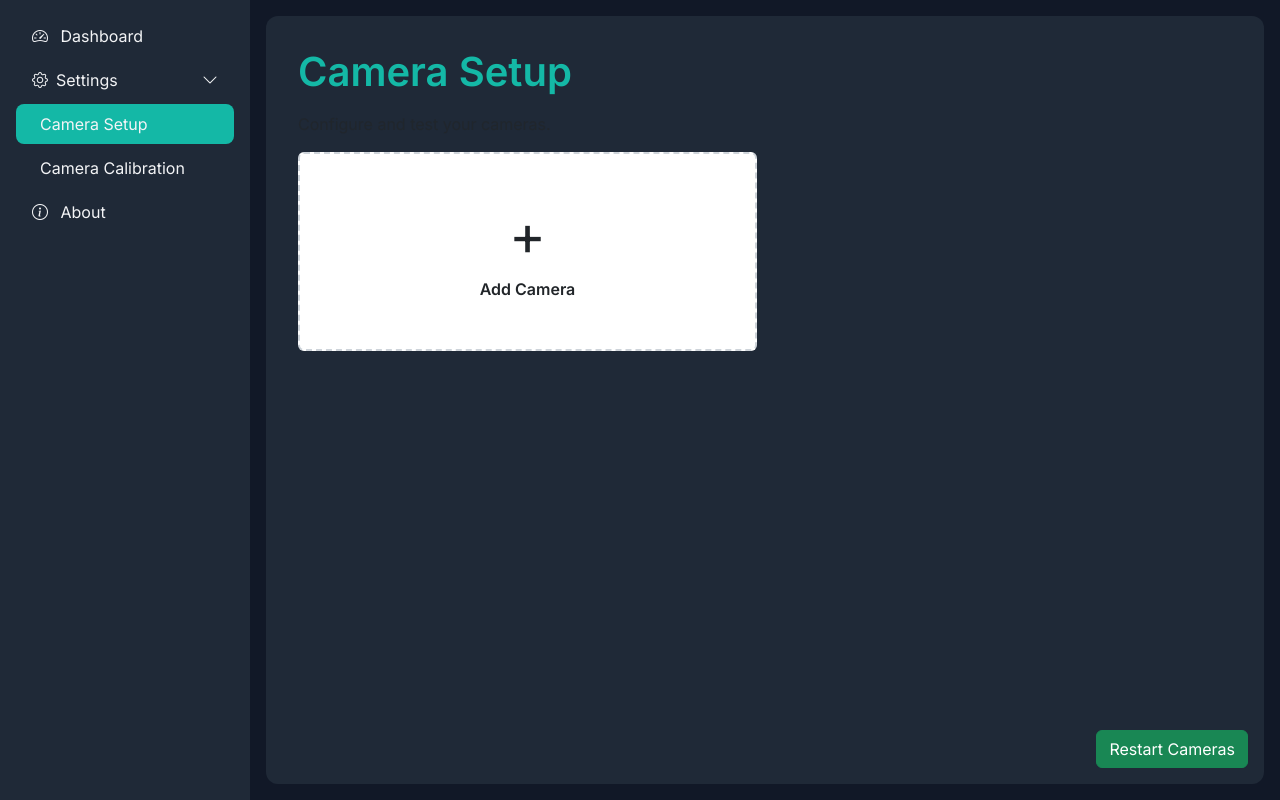
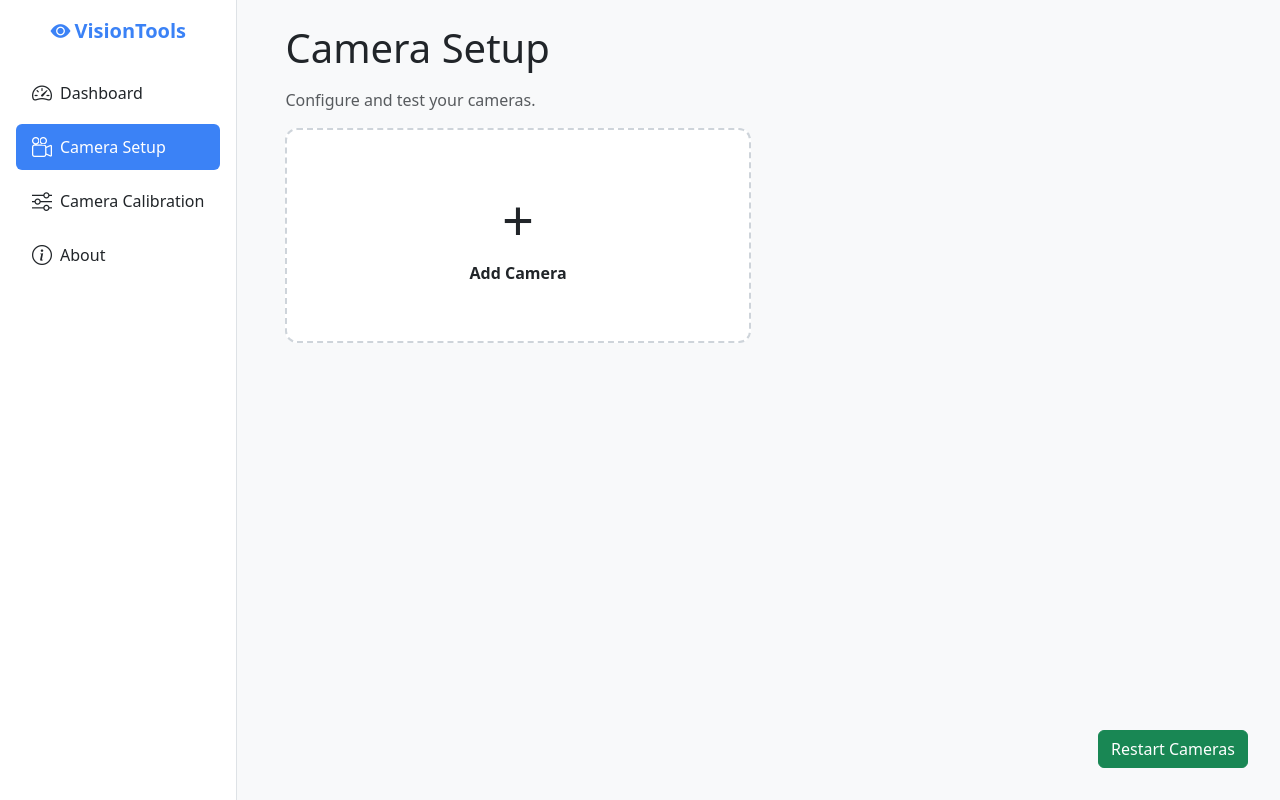
Before and after one commit to krystian-booker/VisionTools, a Flask app: page /camera-setup in a window 1280 px wide. Run offline with Flask 3, Linux system fonts and the light colour scheme; data that the repository does not hold is empty; some libraries are stand-ins or nearby versions.

Commit message:
theme clean up

```diff
--- a/web/static/css/main.css
+++ b/web/static/css/main.css
@@ -1,73 +1,109 @@
 :root {
-    --color-primary: #14B8A6;
-    --color-background: #111827;
-    --color-surface: #1F2937;
-    --color-text-primary: #F3F4F6;
-    --color-text-secondary: #9CA3AF;
+  --bs-body-bg: #f8f9fa;
+  --bs-body-color: #212529;
+  --bs-primary: #3b82f6;
+  --bs-secondary: #6c757d;
+  --bs-border-color: #dee2e6;
 }
 
-body {
-    background-color: var(--color-background);
-    color: var(--color-text-primary);
-    font-family: 'Inter', sans-serif;
-    margin: 0;
+.bg-surface-light {
+  background-color: #ffffff !important;
 }
 
-#sidebar {
-    background-color: var(--color-surface);
-    width: 250px;
+.bg-app-light {
+  background-color: var(--bs-body-bg) !important;
 }
 
-.list-group-item {
-    background-color: transparent;
-    color: var(--color-text-primary);
-    border: none;
-    border-radius: 0.5rem !important;
-    margin-bottom: 0.25rem;
-    transition: background-color 0.2s ease;
+.sidebar-link {
+  color: var(--bs-body-color);
+  padding: 0.5rem 1rem;
+  transition: background-color 0.2s, color 0.2s;
 }
 
-.list-group-item.active {
-    background-color: var(--color-primary);
-    color: var(--color-text-primary);
+.sidebar-link:hover {
+  background-color: rgba(59, 130, 246, 0.1);
+  color: var(--bs-primary);
 }
 
-.list-group-item:hover {
-    background-color: rgba(20, 184, 166, 0.1);
-    color: var(--color-text-primary);
+.sidebar-link.active {
+  background-color: var(--bs-primary);
+  color: #fff;
 }
 
-.settings-icon {
-    transition: transform 0.3s ease;
-    display: inline-block;
+.navbar-brand {
+  color: var(--bs-primary) !important;
 }
 
-.content-wrapper {
-    background-color: var(--color-surface);
-    border-radius: 0.75rem;
-    padding: 2rem;
-    height: calc(100vh - 2rem);
-    overflow-y: auto;
+.btn-outline-dark {
+  border-color: var(--bs-primary);
+  color: var(--bs-primary);
 }
 
-h1 {
-    color: var(--color-primary);
-    font-weight: 600;
+.btn-outline-dark:hover {
+  background-color: var(--bs-primary);
+  color: #fff;
 }
 
-.status {
-    font-weight: 500;
-    color: var(--color-text-secondary);
+.toast {
+  border-color: var(--bs-secondary);
 }
 
-.status.connected {
-    color: #22c55e;
+.toast.show {
+  background-color: #fff;
 }
 
-.status.error {
-    color: #ef4444;
+main::-webkit-scrollbar {
+  width: 8px;
 }
 
-.status.closed {
-    color: var(--color-text-secondary);
+main::-webkit-scrollbar-track {
+  background: #e9ecef;
 }
+
+main::-webkit-scrollbar-thumb {
+  background-color: var(--bs-secondary);
+  border-radius: 4px;
+}
+
+.border-dashed {
+  border: 2px dashed #ced4da;
+}
+
+.overlay-buttons {
+  position: absolute;
+  top: 0.25rem;
+  right: 0.5rem;
+  display: none;
+  gap: 0.25rem;
+}
+
+.card.position-relative:hover .overlay-buttons {
+  display: flex;
+}
+
+.camera-server-controls {
+  position: fixed;
+  bottom: 1rem;
+  right: 1rem;
+  display: flex;
+  align-items: flex-end;
+  gap: 0.5rem;
+  z-index: 1050;
+  padding: 1rem;
+}
+
+/* Make all cards pure white and give them a subtle lift on hover */
+.card {
+  background-color: #ffffff !important;
+  transition: box-shadow 0.2s ease, transform 0.2s ease;
+  border-radius: 0.75rem;
+}
+
+.card:hover {
+  box-shadow: 0 4px 12px rgba(0, 0, 0, 0.08);
+  transform: translateY(-2px);
+}
+
+.card {
+  margin-bottom: 1rem;
+}
--- a/web/templates/layout.html
+++ b/web/templates/layout.html
@@ -1,55 +1,67 @@
+<!-- ========== layout.html (light mode) ==================================== -->
 <!DOCTYPE html>
-<html lang="en">
+<html lang="en" data-bs-theme="light">
 
 <head>
-    <meta charset="UTF-8" />
-    <meta name="viewport" content="width=device-width, initial-scale=1.0" />
-    <title>FRC VisionTools Dashboard</title>
-    <!-- Google Font -->
-    <link href="https://fonts.googleapis.com/css2?family=Inter:wght@400;600;700&display=swap" rel="stylesheet" />
-    <!-- Bootstrap CSS -->
-    <link href="https://cdn.jsdelivr.net/npm/bootstrap@5.3.0/dist/css/bootstrap.min.css" rel="stylesheet" />
-    <!-- Bootstrap Icons -->
-    <link href="https://cdn.jsdelivr.net/npm/bootstrap-icons@1.10.5/font/bootstrap-icons.css" rel="stylesheet" />
-    <link rel="stylesheet" href="{{ url_for('static', filename='css/main.css') }}" />
-    <!-- roslibjs -->
-    <script src="https://cdn.jsdelivr.net/npm/roslib/build/roslib.min.js"></script>
+  <meta charset="utf-8">
+  <meta name="viewport" content="width=device-width, initial-scale=1">
+  <!-- match browser bar on mobile to white -->
+  <meta name="theme-color" content="#3b82f6">
+  <title>{% block title %}FRC VisionTools Dashboard{% endblock %}</title>
 
-    <!-- toastr -->
-    <link rel="stylesheet" href="https://cdnjs.cloudflare.com/ajax/libs/toastr.js/latest/css/toastr.min.css" />
+  <!-- Fonts & core CSS -->
+  <link href="https://fonts.googleapis.com/css2?family=Inter:wght@400;500;600;700&display=swap" rel="stylesheet">
+  <link href="https://cdn.jsdelivr.net/npm/bootstrap@5.3.3/dist/css/bootstrap.min.css" rel="stylesheet">
+  <link href="https://cdn.jsdelivr.net/npm/bootstrap-icons@1.11.3/font/bootstrap-icons.css" rel="stylesheet">
+  <link rel="stylesheet" href="{{ url_for('static', filename='css/main.css') }}">
 
-
+  <!-- ROS, toast & extras -->
+  <script src="https://cdn.jsdelivr.net/npm/roslib/build/roslib.min.js"></script>
+  <link href="https://cdnjs.cloudflare.com/ajax/libs/toastr.js/latest/toastr.min.css" rel="stylesheet">
+  {% block extra_head %}{% endblock %}
 </head>
 
-<body>
-    <div class="d-flex vh-100">
-        {% include 'partials/sidebar.html' %}
-        <div class="flex-grow-1 p-3">
-            <div class="content-wrapper">
-                {% block content %}{% endblock %}
-            </div>
-        </div>
+<body class="d-flex flex-column flex-lg-row">
+
+  <!-- ── Mobile top-bar (hidden ≥lg) ─────────────────────────────────────── -->
+  <nav class="navbar navbar-light bg-surface-light d-lg-none shadow-sm px-2">
+    <button class="btn btn-outline-dark rounded-1" type="button" data-bs-toggle="offcanvas"
+      data-bs-target="#offcanvasSidebar">
+      <i class="bi bi-list"></i>
+    </button>
+    <span class="navbar-brand ms-2 fw-semibold text-dark">FRC VisionTools</span>
+  </nav>
+
+  <!-- ── Sidebar / Off-canvas ───────────────────────────────────────────── -->
+  <div class="offcanvas-lg offcanvas-start bg-surface-light text-dark border-end" tabindex="-1" id="offcanvasSidebar">
+    <div class="offcanvas-header d-lg-none border-bottom">
+      <h5 class="mb-0 text-dark">Menu</h5>
+      <button class="btn-close" data-bs-dismiss="offcanvas"></button>
     </div>
+    <div class="offcanvas-body p-0 overflow-hidden d-flex flex-column">
+      {% include 'partials/sidebar.html' %}
+    </div>
+  </div>
 
-    <!-- jquery -->
-    <script src="https://code.jquery.com/jquery-3.7.1.min.js"
-        integrity="sha256-/JqT3SQfawRcv/BIHPThkBvs0OEvtFFmqPF/lYI/Cxo=" crossorigin="anonymous"></script>
+  <!-- ── Main content ───────────────────────────────────────────────────── -->
+  <main class="flex-grow-1 p-4 overflow-auto min-vh-100 bg-app-light">
+    <div class="container-fluid px-0 px-md-2 px-xl-4">
+      {% block content %}{% endblock %}
+    </div>
+  </main>
 
-    <!-- Bootstrap Bundle JS -->
-    <script src="https://cdn.jsdelivr.net/npm/bootstrap@5.3.0/dist/js/bootstrap.bundle.min.js"></script>
-
-    <!-- toastr -->
-    <script src="https://cdnjs.cloudflare.com/ajax/libs/toastr.js/latest/js/toastr.min.js"></script>
-
-    <script>
-        toastr.options = {
-            "closeButton": true,
-            "progressBar": false,
-            "positionClass": "toast-bottom-right",
-            "timeOut": "4000"
-        };
-    </script>
-
+  <!-- ── JS bundle ──────────────────────────────────────────────────────── -->
+  <script src="https://code.jquery.com/jquery-3.7.1.min.js" crossorigin="anonymous"></script>
+  <script src="https://cdn.jsdelivr.net/npm/bootstrap@5.3.3/dist/js/bootstrap.bundle.min.js"></script>
+  <script src="https://cdnjs.cloudflare.com/ajax/libs/toastr.js/latest/toastr.min.js"></script>
+  <script>
+    toastr.options = {
+      closeButton: true,
+      positionClass: 'toast-bottom-right',
+      timeOut: 4000
+    };
+  </script>
+  {% block extra_scripts %}{% endblock %}
 </body>
 
 </html>
--- a/web/templates/partials/sidebar.html
+++ b/web/templates/partials/sidebar.html
@@ -1,47 +1,34 @@
-<nav id="sidebar" class="p-3">
-    <div class="list-group list-group-flush">
-        <a href="/" class="list-group-item {% if active == 'dashboard' %}active{% endif %}">
-            <i class="bi bi-speedometer2 me-2"></i>
-            Dashboard
-        </a>
+<nav id="sidebarNav" class="d-flex flex-column gap-2 p-3 bg-surface-light text-dark">
+  <!-- Brand (visible ≥lg only) -->
+  <a class="navbar-brand mb-3 d-none d-lg-block fw-semibold fs-5 text-center text-dark" href="/">
+    <i class="bi bi-eye-fill me-1"></i>VisionTools
+  </a>
 
-        <a id="settingsToggle"
-            class="list-group-item d-flex justify-content-between align-items-center {% if not active.startswith('camera') %}collapsed{% endif %}"
-            data-bs-toggle="collapse" href="#settingsCollapse" aria-expanded="{{ active.startswith('camera') }}"
-            aria-controls="settingsCollapse">
-            <span><i class="bi bi-gear me-2"></i>Settings</span>
-            <i id="settingsIcon"
-                class="settings-icon {% if active.startswith('camera') %}bi-chevron-down{% else %}bi-chevron-right{% endif %}"></i>
-        </a>
+  <!-- Dashboard -->
+  <a href="/"
+     class="nav-link d-flex align-items-center gap-2 rounded-2 sidebar-link {% if active=='dashboard' %}active{% endif %}">
+    <i class="bi bi-speedometer2 fs-5"></i>
+    <span>Dashboard</span>
+  </a>
 
-        <div class="collapse {% if active.startswith('camera') %}show{% endif %}" id="settingsCollapse">
-            <a href="/camera-setup" class="list-group-item ps-4 {% if active == 'camera-setup' %}active{% endif %}">
-                Camera Setup
-            </a>
-            <a href="/camera-calibration"
-                class="list-group-item ps-4 {% if active == 'camera-calibration' %}active{% endif %}">
-                Camera Calibration
-            </a>
-        </div>
+  <!-- Camera Setup -->
+  <a href="/camera-setup"
+     class="nav-link d-flex align-items-center gap-2 rounded-2 sidebar-link {% if active=='camera-setup' %}active{% endif %}">
+    <i class="bi bi-camera-reels fs-5"></i>
+    <span>Camera Setup</span>
+  </a>
 
-        <a href="/about" class="list-group-item {% if active == 'about' %}active{% endif %}">
-            <i class="bi bi-info-circle me-2"></i>
-            About
-        </a>
-    </div>
+  <!-- Camera Calibration -->
+  <a href="/camera-calibration"
+     class="nav-link d-flex align-items-center gap-2 rounded-2 sidebar-link {% if active=='camera-calibration' %}active{% endif %}">
+    <i class="bi bi-sliders fs-5"></i>
+    <span>Camera Calibration</span>
+  </a>
 
-    <script>
-        const settingsToggle = document.getElementById('settingsToggle');
-        const settingsIcon = document.getElementById('settingsIcon');
-        const collapseEl = document.getElementById('settingsCollapse');
-
-        collapseEl.addEventListener('show.bs.collapse', () => {
-            settingsToggle.classList.remove('collapsed');
-            settingsIcon.classList.replace('bi-chevron-right', 'bi-chevron-down');
-        });
-        collapseEl.addEventListener('hide.bs.collapse', () => {
-            settingsToggle.classList.add('collapsed');
-            settingsIcon.classList.replace('bi-chevron-down', 'bi-chevron-right');
-        });
-    </script>
+  <!-- About -->
+  <a href="/about"
+     class="nav-link d-flex align-items-center gap-2 rounded-2 sidebar-link {% if active=='about' %}active{% endif %}">
+    <i class="bi bi-info-circle fs-5"></i>
+    <span>About</span>
+  </a>
 </nav>
```
Also changed, not shown: web/__init__.py (+5 -6 lines), web/templates/cameraSetup.html (+0 -38 lines), web/templates/dashboard.html (+36 -70 lines).
